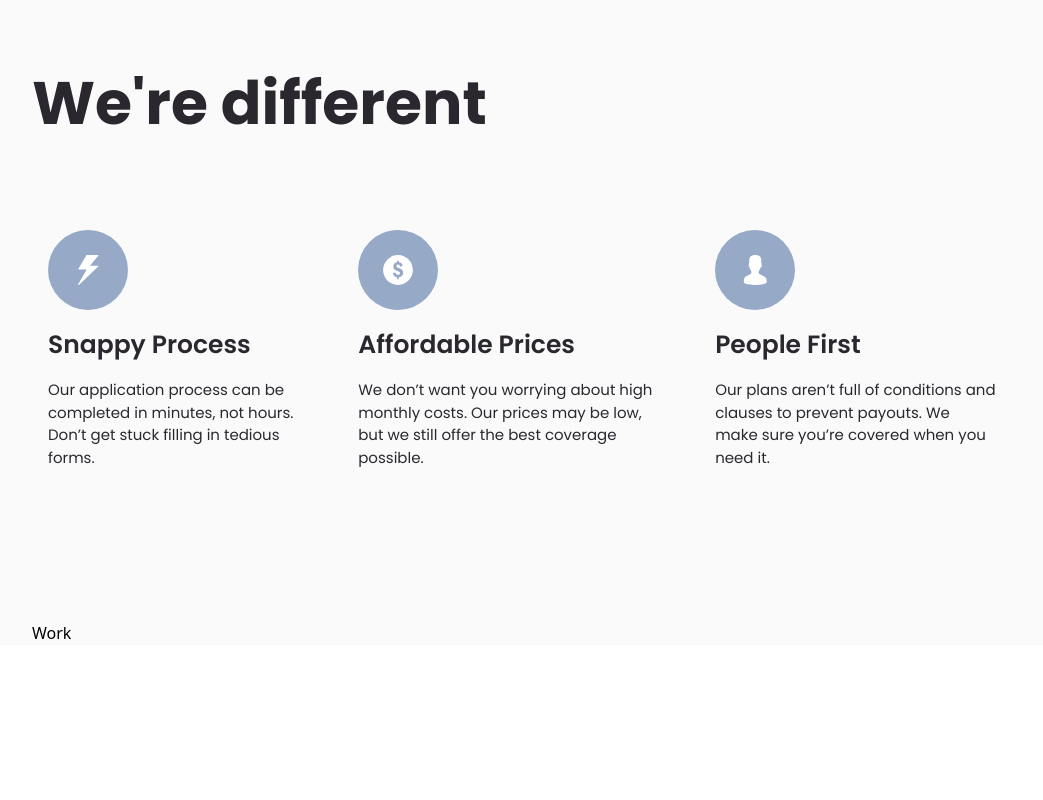
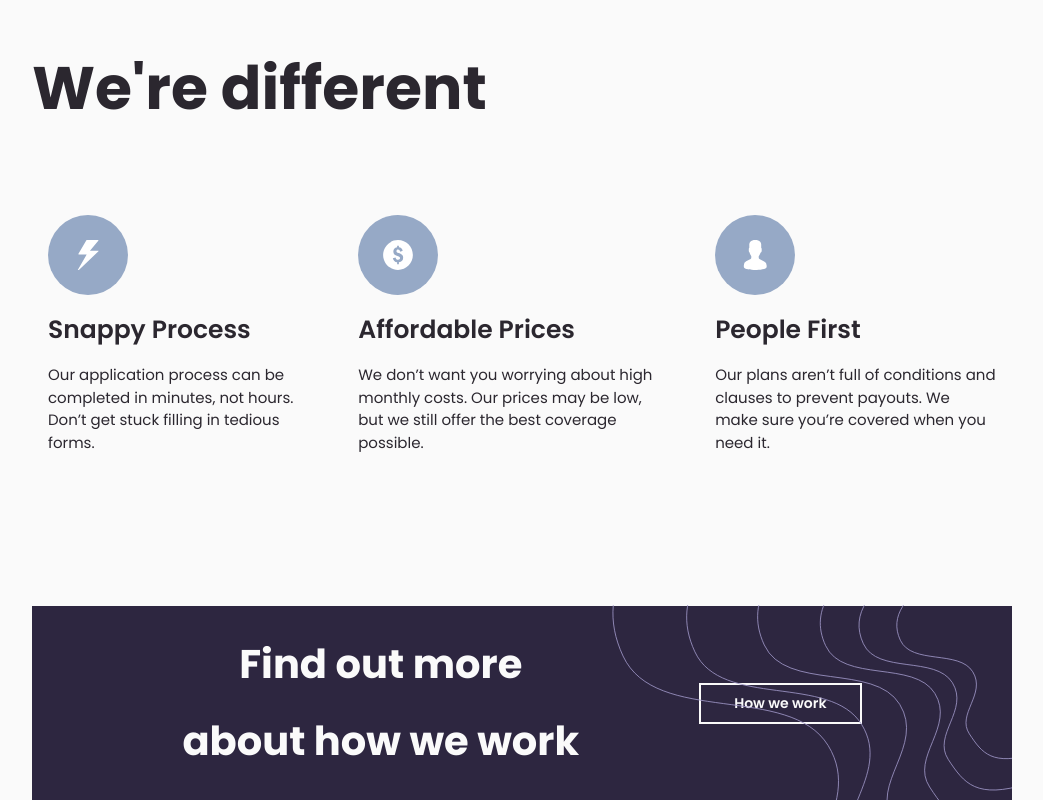
Before and after one commit to Anitor14/Insure_react_app, a React (Vite) app: page / in a window 1280 px wide. Shown: the part 907-1707 px from the top of the page, without its empty margins (118-1161 px from the left). Before the commit the page ends 1552 px from the top, so only its background shows below. Built offline with nearby package versions, Linux system fonts and the light colour scheme.

Commit message:
implementing work components

```diff
--- a/src/components/Hero.jsx
+++ b/src/components/Hero.jsx
@@ -16,7 +16,7 @@ const Hero = () => {
         className={`flex-1 flex justify-center items-center flex-col xl:px-0 sm:px-16 px-6 max-w-[700px] text-center sm:text-left py-[90px]`}
       >
         <h1
-          className={`font-poppins font-[700] text-[60px] text-veryLightGray`}
+          className={`font-poppins font-[700] text-[55px] text-veryLightGray text-left`}
         >
           Humanizing your insurance.
         </h1>
--- a/src/components/Work.jsx
+++ b/src/components/Work.jsx
@@ -1,9 +1,29 @@
-import React from 'react'
+import React from "react";
+import { bg_pattern_how_we_work_desktop } from "../assets/images";
 
 const Work = () => {
   return (
-    <div>Work</div>
-  )
-}
+    <section className="flex-col flex sm:flex-row justify-center items-center bg-darkViolet sm:py-[20px] py-[75px] sm:px-[15px] px-[20px] gap-10 sm:gap-[120px] relative ">
+      <div className="max-w-[500px]">
+        <h3 className="font-poppins font-bold xs:text-[40px] text-[35px] xs:leading-[76.8px] leading-[66.8px] text-veryLightGray text-center">
+          Find out more <br className="sm:block hidden" /> about how we work
+        </h3>
+      </div>
+      <div className="">
+        <button
+          type="button"
+          className={`px-[33px] py-[8px] bg-transparent hover:bg-veryLightGray font-poppins text-[14px] text-veryLightGray hover:text-veryDarkViolet font-semibold border-solid border-2 border-veryLightGray active:cursor-progress ease-in-out duration-300`}
+        >
+          How we work
+        </button>
+      </div>
+      <img
+        src={bg_pattern_how_we_work_desktop}
+        alt="pattern-how-we-work-image"
+        className="absolute w-[400px] h-[196px] right-[0px] overflow-auto"
+      />
+    </section>
+  );
+};
 
-export default Work
+export default Work;
```
